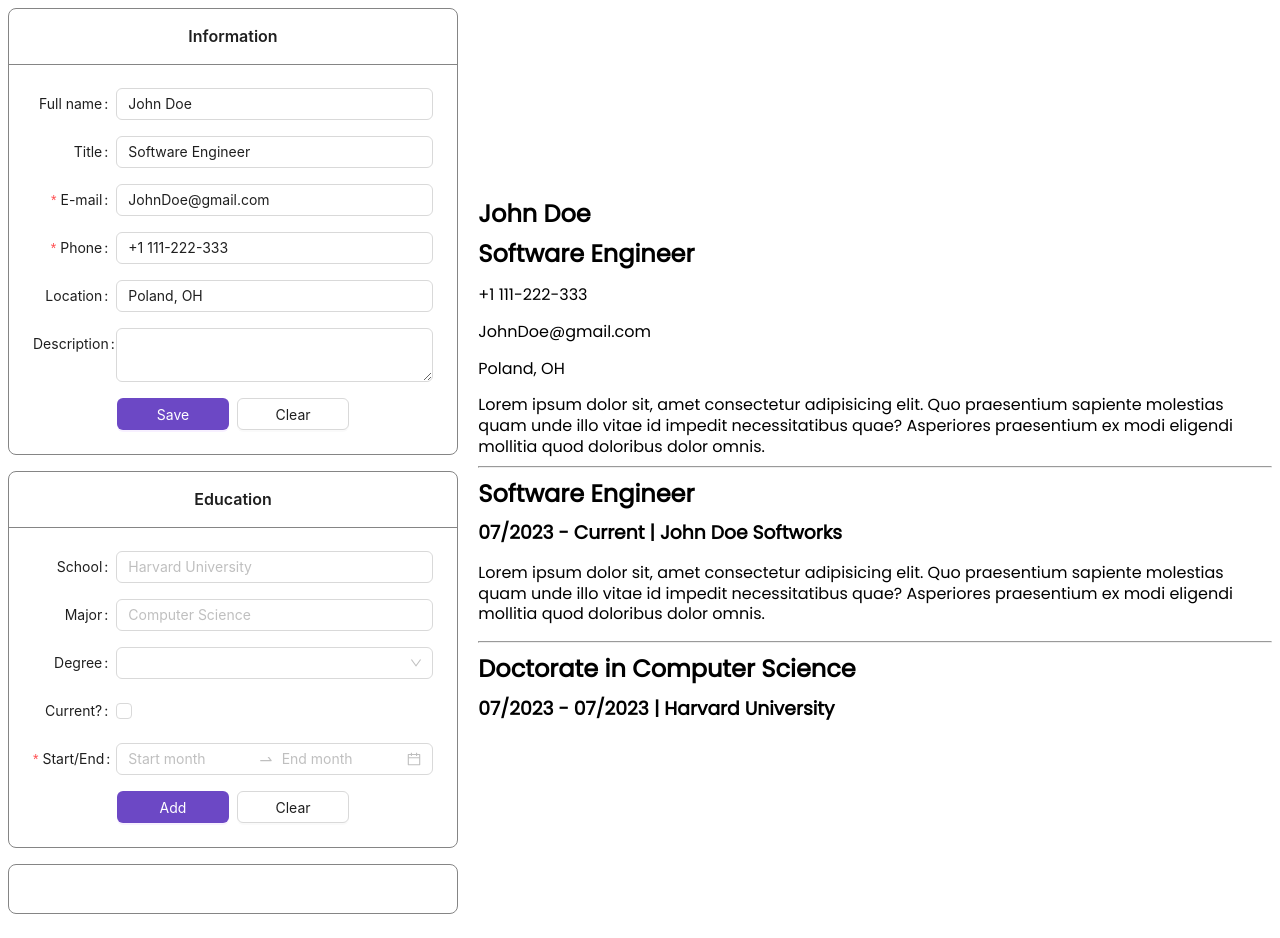
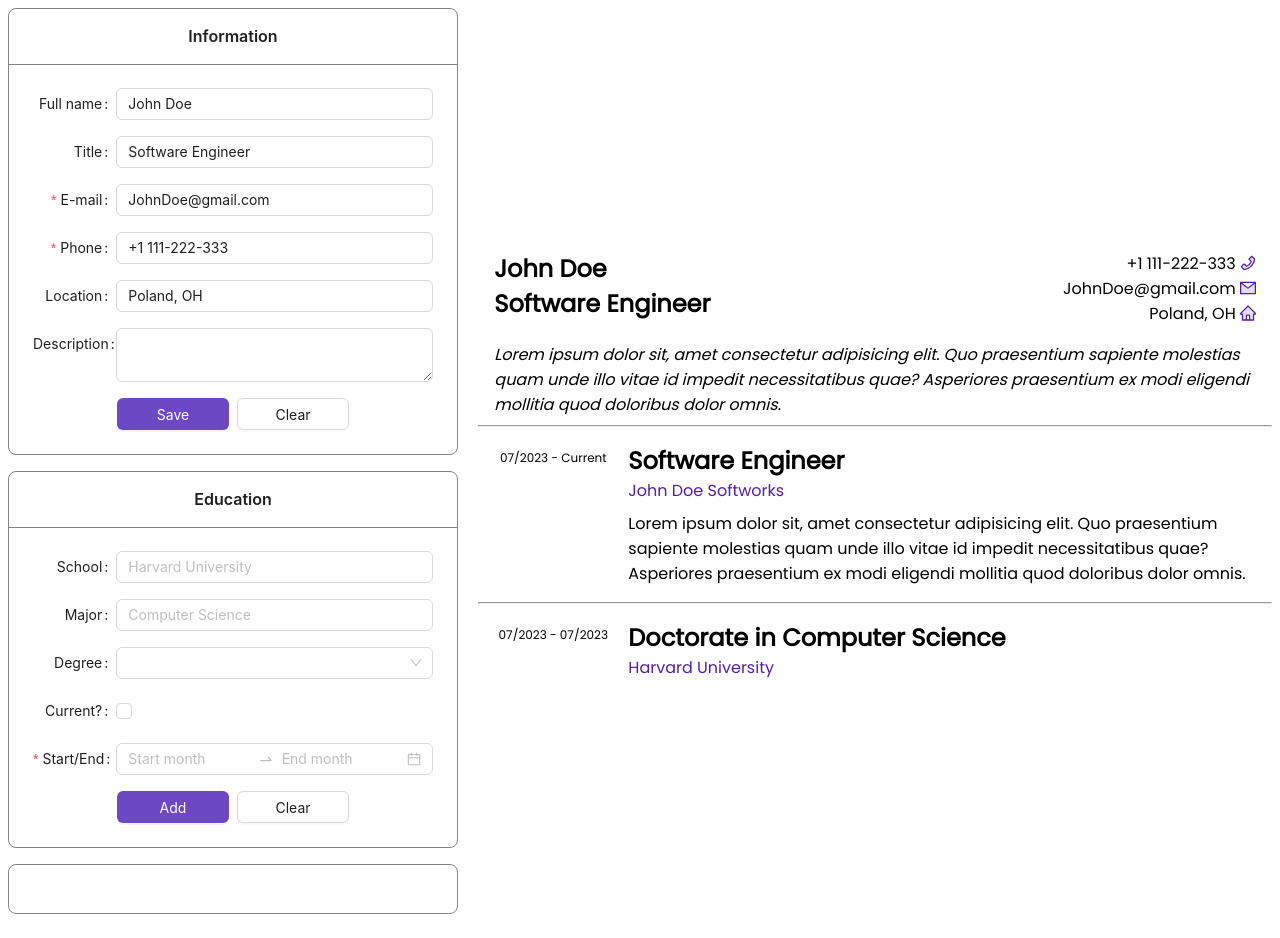
Before and after one commit to myshkovsky/Seavee, a React (Vite) app: page / in a window 1280 px wide. Built offline with nearby package versions, Linux system fonts and the light colour scheme.

Commit message:
Change layout & styling for Work & Edu previews

```diff
--- a/src/components/DocumentPreview.tsx
+++ b/src/components/DocumentPreview.tsx
@@ -2,6 +2,7 @@ import { Space } from "antd"
 import { IUser } from "../types/IUser"
 import WorkPreview from "./WorkPreview"
 import EducationPreview from "./EducationPreview"
+import InfoPreview from "./InfoPreview"
 
 interface IProps {
   user: IUser
@@ -11,30 +12,7 @@ function DocumentPreview({ user }: IProps) {
   return (
     <Space className="display">
       <div>
-        <span className="info">
-          <div>
-            <h1 className="info-name">
-              {user.info.fullname}
-            </h1>
-            <h2 className="info-title">
-              {user.info.title}
-            </h2>
-          </div>
-          <div>
-            <p className="info-phone">
-              {user.info.phone}
-            </p>
-            <p className="info-email">
-              {user.info.email}
-            </p>
-            <p className="info-location">
-              {user.info.location}
-            </p>
-          </div>
-          <div className="info-description">
-            {user.info.description}
-          </div>
-        </span>
+        <InfoPreview info={user.info} />
         <hr />
         <WorkPreview work={user.work}/>
         <hr />
--- a/src/components/EducationPreview.tsx
+++ b/src/components/EducationPreview.tsx
@@ -1,5 +1,6 @@
 import { EnumDegrees, IUserEducation } from "../types/IUser";
 import dateToString from "../utils/dateToString";
+import { purple } from "@ant-design/colors"
 interface IEducation {
   education: IUserEducation
 }
@@ -17,17 +18,18 @@ function WorkPreview({ education }: IEducation) {
   return (
     <ul>
       {education.map(e => (
-        <li key={e.uuid}>
-          <span style={{ display: "flex" }}>
-            <div>
-              <h2 className="title ">
-                {formatDegreeForDisplay(e.degree, e.major)}
-              </h2>
-              <h3 className="subtitle work-company">
-                {dateToString(e.started)} - {e.ended ? dateToString(e.ended) : "Current"} | {e.school}
-              </h3>
-            </div>
-          </span>
+        <li key={e.uuid} className="list-grid">
+          <div className="timespan">
+            {dateToString(e.started)} - {e.ended ? dateToString(e.ended) : "Current"}
+          </div>
+          <div>
+            <h2 className="title">
+              {formatDegreeForDisplay(e.degree, e.major)}
+            </h2>
+            <h3 className="subtitle" style={{ color: purple[6] }}>
+              {e.school}
+            </h3>
+          </div>
         </li>
       ))}
     </ul>
--- a/src/components/WorkPreview.tsx
+++ b/src/components/WorkPreview.tsx
@@ -1,5 +1,6 @@
 import { IUserWorkExperience } from "../types/IUser";
 import dateToString from "../utils/dateToString";
+import { purple } from '@ant-design/colors'
 interface IWork {
   work: IUserWorkExperience
 }
@@ -8,18 +9,19 @@ function WorkPreview({ work }: IWork) {
   return (
     <ul>
       {work.map(e => (
-        <li key={e.uuid}>
-          <span style={{ display: "flex" }}>
-            <div>
-              <h2 className="title work-title">
-                {e.title}
-              </h2>
-              <h3 className="subtitle work-company">
-                {dateToString(e.started)} - {e.ended ? dateToString(e.ended) : "Current"} | {e.company}
-              </h3>
-            </div>
-          </span>
+        <li key={e.uuid} className="list-grid">
+          <div className="timespan">
+            {dateToString(e.started)} - {e.ended ? dateToString(e.ended) : "Current"}
+          </div>
           <div>
+            <h2 className="title">
+              {e.title}
+            </h2>
+            <h3 className="subtitle" style={{ color: purple[6] }}>
+              {e.company}
+            </h3>
+          </div>
+          <div className="description">
             {e.description}
           </div>
         </li>
--- a/src/styles/App.css
+++ b/src/styles/App.css
@@ -41,18 +41,42 @@
     margin-left: auto;
     width: 210mm;
     height: auto;
-    line-height: 1.3em;
 }
 
 .title {
-    margin-top: 0;
-    margin-bottom: .5em;
+    grid-area: title-subtitle;
+    margin: 0 .5rem 0 0;
+}
+
+.subtitle {
+    grid-area: title-subtitle;
+    margin: 0 0 .5rem 0;
+    font-weight: 100;
+    font-size: 1em;
+}
+
+.timespan {
+    grid-area: timespan;
+    margin-top: .4rem;
+    font-size: .75em;
+    text-align: center;
+}
+
+.description {
+    grid-area: description;
 }
 
 .editor {
     min-width: 450px;
 }
 
+.list-grid {
+    display: grid;
+    grid-template:
+        "timespan title-subtitle" auto
+        "timespan description" auto / 150px auto;
+}
+
 ul {
     list-style: none;
     padding: 0;
```
